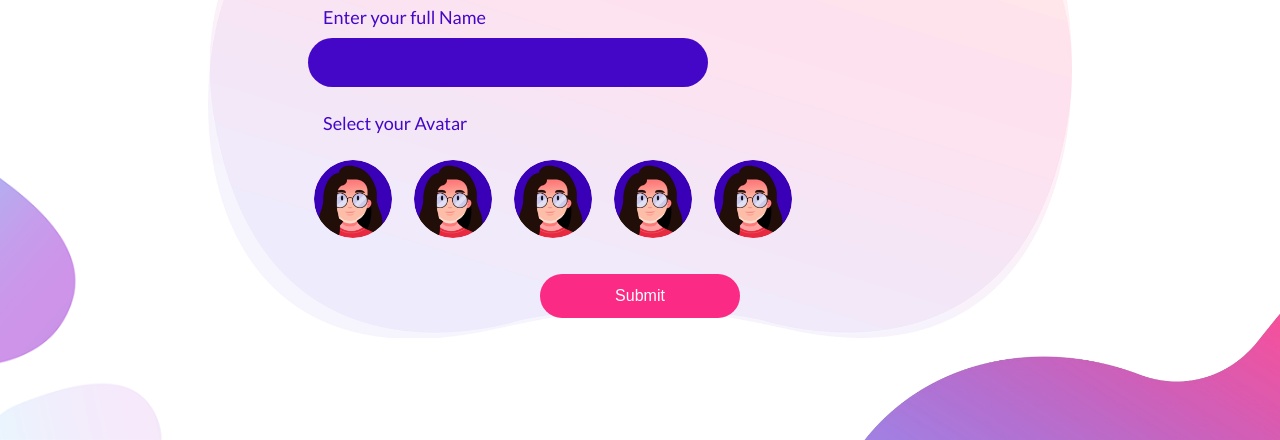
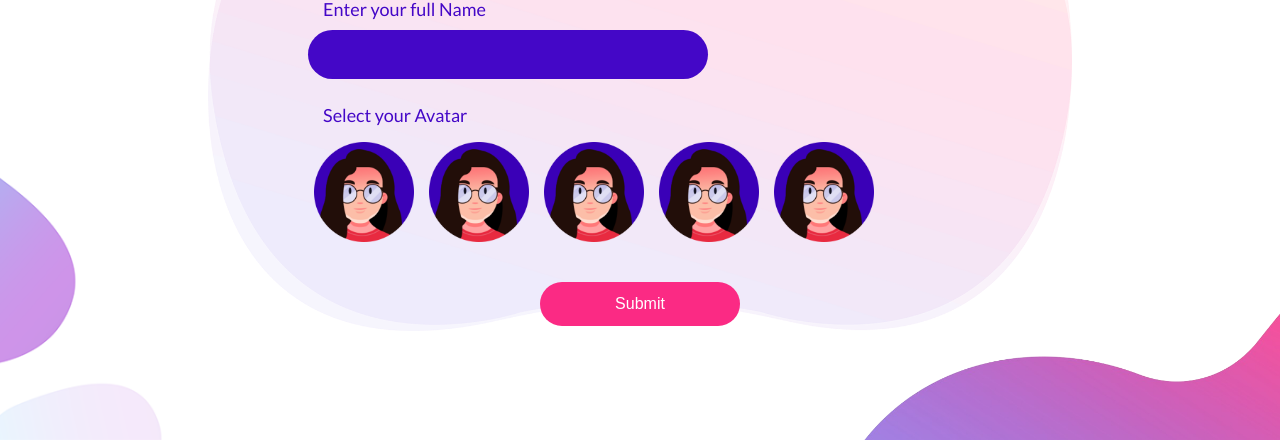
Before and after one commit to sunitakatoch/OFC-Screen, a plain HTML site: page index.html in a window 1280 px wide. Shown: the part 360-800 px from the top of the page. Drawn offline with Linux system fonts and the light colour scheme.

Commit message:
update: avatar section

```diff
--- a/index.html
+++ b/index.html
@@ -24,21 +24,26 @@
                 <form action="">
                     <label for="">Enter your full Name</label>
                     <input type="text">
-                    <div class="avatar-sec">
+                    <ul class="avatar-sec">
                         <p>Select your Avatar</p>
-                        <div class="flex-row">
-                            <div class="semi-circle">
-                            <img src="./images/avatar.png" alt="avatar"></div>
-                            <div class="semi-circle">
-                                <img src="./images/avatar.png" alt="avatar"></div>
-                                <div class="semi-circle">
-                                    <img src="./images/avatar.png" alt="avatar"></div>
-                                    <div class="semi-circle">
-                                        <img src="./images/avatar.png" alt="avatar"></div>
-                                        <div class="semi-circle">
-                                            <img src="./images/avatar.png" alt="avatar"></div>
-                        </div>
-                    </div>
+                        <li><input type="radio" name="test" id="av1">
+                            <label for="av1"><img src="./images/avatar.png" /></label>
+                        </li>
+                        <li><input type="radio" name="test" id="av2">
+                            <label for="av2"><img src="./images/avatar.png" /></label>
+                        </li>
+                        <li><input type="radio" name="test" id="av3">
+                            <label for="av3"><img src="./images/avatar.png" /></label>
+                        </li>
+                        <li><input type="radio" name="test" id="av4">
+                            <label for="av4"><img src="./images/avatar.png" /></label>
+                        </li>
+                        <li><input type="radio" name="test" id="av5">
+                            <label for="av5"><img src="./images/avatar.png" /></label>
+                        </li>
+                    </ul>
+
+
                     <input type="submit" value="Submit">
                 </form>
             </div>
--- a/style.css
+++ b/style.css
@@ -30,11 +30,17 @@ input:focus-visible{outline: 0;}
 .form-sec h2{margin: 10px 0px 30px;}
 .form-sec input[type=submit]{border-radius: 50px;background-color: var(--secondaryColor);border: 0;color: #fff;text-transform: capitalize;padding: 13px 15px;width: 100%;max-width: 200px;font-size: 16px;display: block;margin: 0 auto;cursor: pointer;transition:0.6s}
 .form-sec input[type=submit]:hover{background-color: var(--btnhoverBg)}
-.avatar-sec img{display:block;width:100%;max-width:90px;border: 3px solid #ffffff00;border-radius: 100%;padding: 3px;}
-.semi-circle{background-position:center;background-size:cover;}
-.semi-circle:hover{background-image:url(./images/image-border.png);}
+
 .flex-row{display:flex;gap:10px;flex-wrap:wrap;padding-top: 10px;}
 .avatar-sec{margin:25px 0 30px}
+ul {list-style-type: none;padding-left: 0;}
+li {display: inline-block;}
+input[type="radio"][id^="av"] {display: none;}
+  .avatar-sec label{padding:3px;display:block;position:relative;margin:3px;cursor:pointer;background-size:100%;background-repeat:no-repeat}
+.avatar-sec label img{height:100px;width:100px;transition-duration:.2s;transform-origin:50% 50%}
+:checked + label {background-image: url('./images/image-border.png');}
+:checked+label:before{content:"";transform:scale(1);background-image:url('./images/image-border.png')}
+  :checked+label img{transform:scale(.9);z-index:-1}
 
 /* responsive */
 @media only screen and (min-width:1550px){
@@ -52,7 +58,6 @@ input:focus-visible{outline: 0;}
 }
 @media only screen and (max-width:420px){
     .form-sec{padding: 30px;}
-    .avatar-sec img{max-width: 70px;}
     .main-screen {padding-top:0px;}
     .wrapper:after{display: none;}
 }
```
